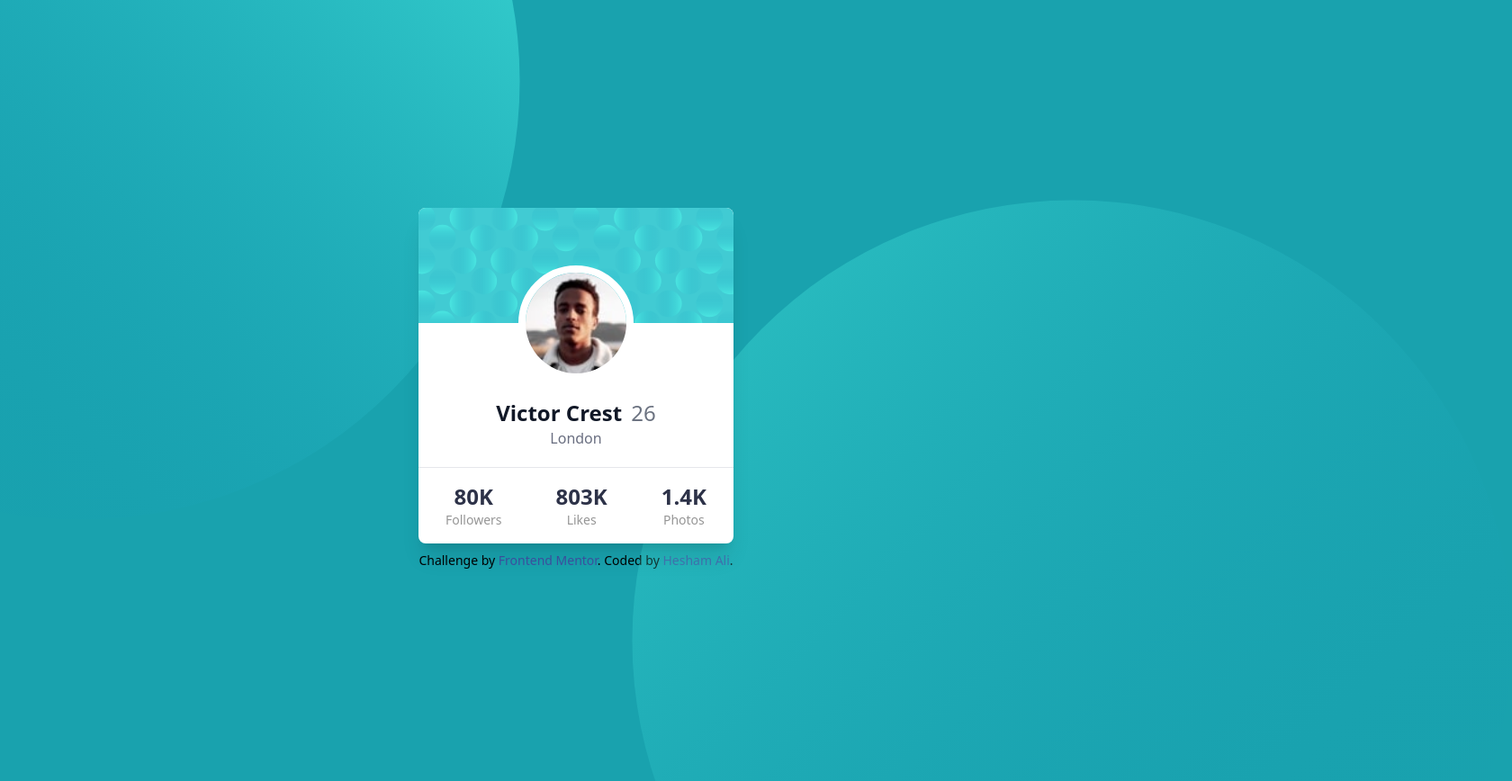
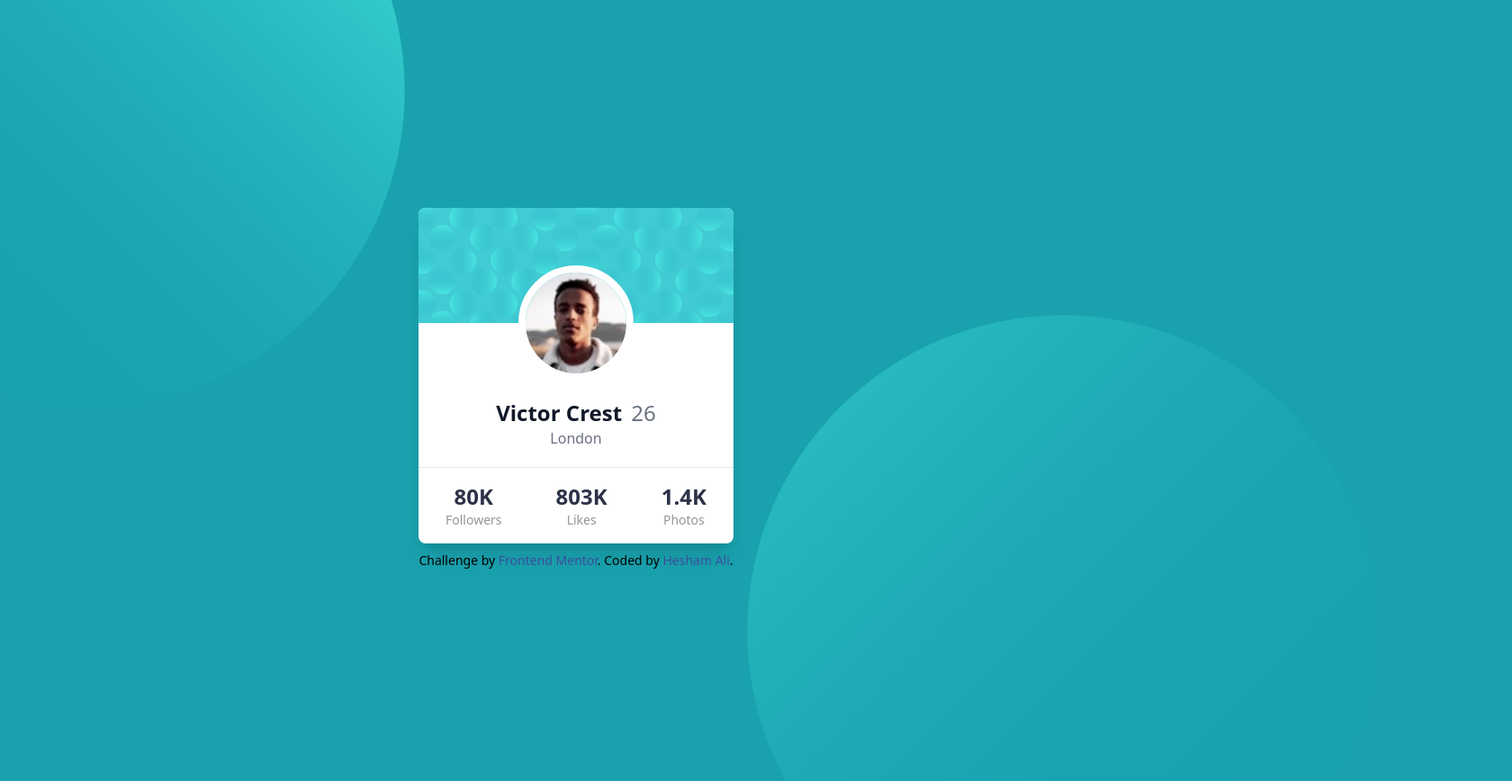
Before and after one commit to HeshamAliAhma/Profile-card-component, a website: page index.html in a window 1280 px wide. Shown: the whole page at 90% size, 1680 px wide, since content can reach past the window. Drawn offline with Linux system fonts and the light colour scheme.

Commit message:
change something

```diff
--- a/index.html
+++ b/index.html
@@ -16,23 +16,37 @@
       font-size: 14px;
       text-align: center;
     }
-
     .attribution a {
       color: hsl(228, 45%, 44%);
+    }
+    main::after,
+    main::before{
+      content: "";
+      background-repeat: no-repeat;
+      background-size: cover;
+      background-position: center;
+      width: 700px;
+      height: 700px;
+      position: absolute;
+    }
+    main::before{
+      background-image: url('./images/bg-pattern-bottom.svg');
+      right: -250px;
+      bottom: -250px;
+    }
+    main::after{
+      background-image: url('./images/bg-pattern-top.svg');
+      left: -250px;
+      top: -250px;
     }
   </style>
 </head>
 
-<body class="bg-darkCyan">
+<body class="bg-darkCyan overflow-hidden relative">
 
 
-  <div class="background-image z-0">
-    <img class="img-bottom absolute bottom-[-400px] right-[-400px] z-0" src="./images/bg-pattern-bottom.svg" alt="">
-    <img class="img-top absolute left-[-400px] top-[-400px] z-0" src="./images/bg-pattern-top.svg" alt="">
-  </div>
 
-
-  <div class="flex items-center flex-col justify-center w-[100%] h-[100vh]">
+<main class="flex relative items-center flex-col justify-center w-[100%] h-[100vh]">
   <div
     class="max-w-2xl z-10 mb-2 mx-4 sm:max-w-sm md:max-w-sm lg:max-w-sm xl:max-w-sm sm:mx-auto md:mx-auto lg:mx-auto xl:mx-auto mt-16 bg-white shadow-xl rounded-lg text-gray-900">
     <div class="rounded-t-lg h-32 overflow-hidden">
@@ -62,9 +76,9 @@
   </div>
   <div class="attribution">
     Challenge by <a href="https://www.frontendmentor.io?ref=challenge" target="_blank">Frontend Mentor</a>.
-      Coded by <a href="#">Hesham Ali</a>.
+    Coded by <a href="https://github.com/HeshamAliAhma">Hesham Ali</a>.
   </div>
-  </div>
+</main>
 
 </body>
 
```
Lines whose indentation alone changed are shown as unchanged.
